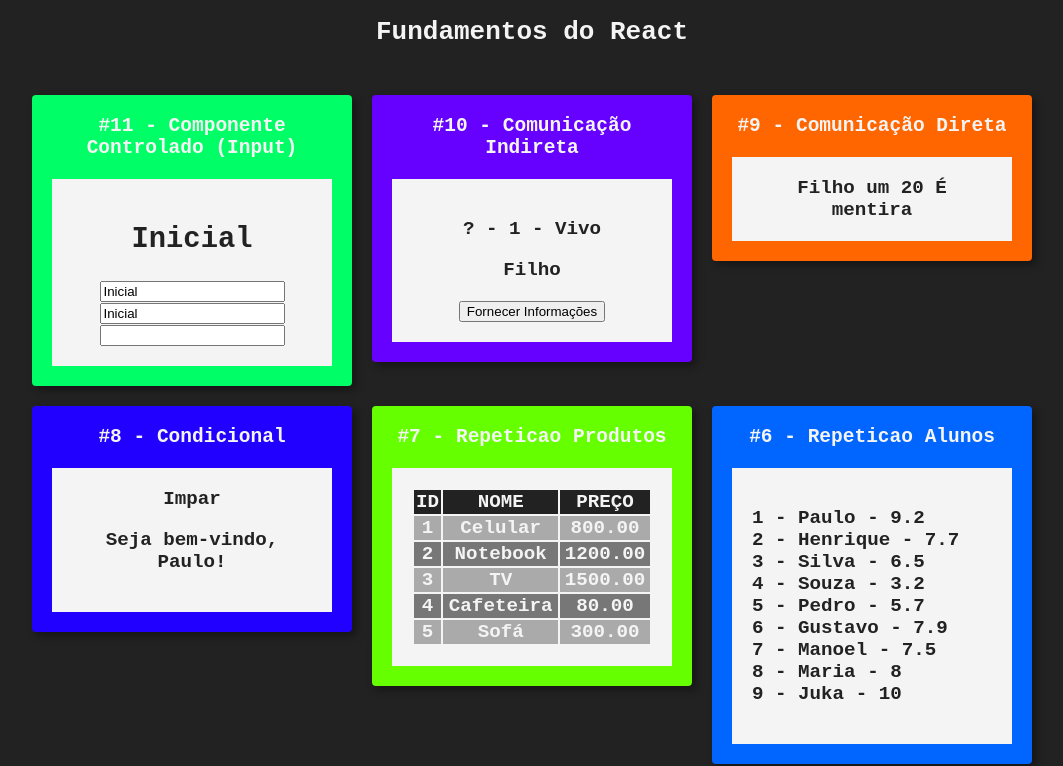
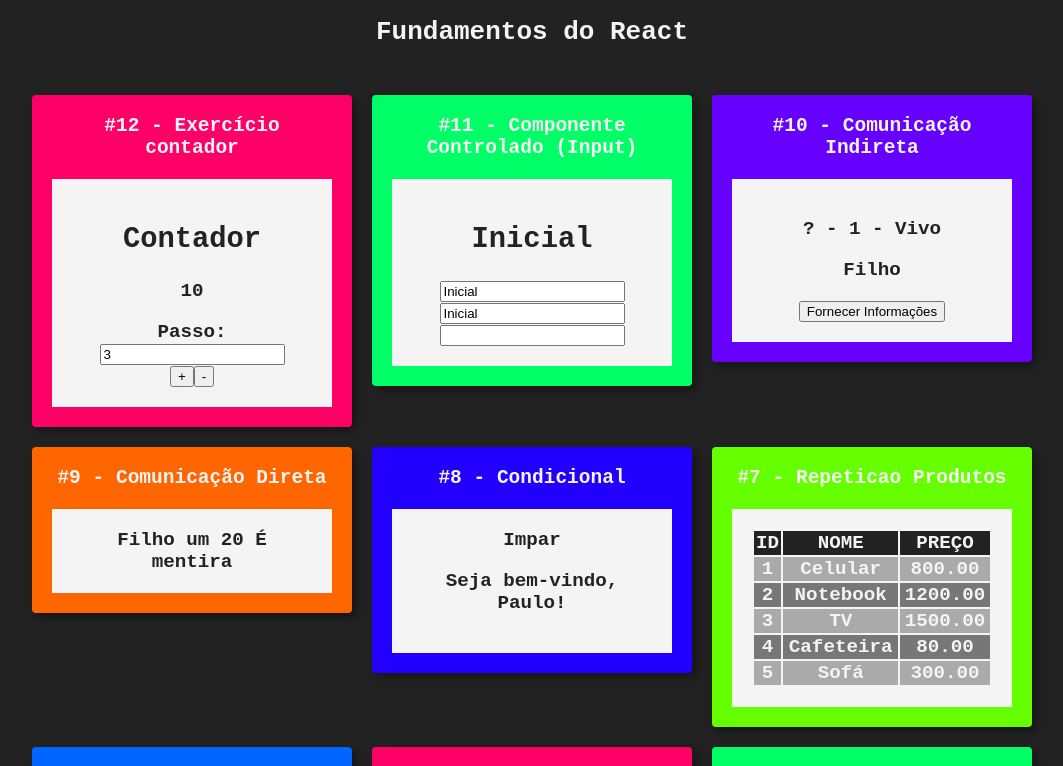
Before and after one commit to Henrique1204/Fundamentos-React, a React (Create React App) app: page / in a window 1280 px wide. Shown: the top 766 px of the page, without its empty margins (108-1171 px from the left). Built offline with nearby package versions, Linux system fonts and the light colour scheme.

Commit message:
Adicionar exercicio de contador

```diff
--- a/src/App.jsx
+++ b/src/App.jsx
@@ -13,31 +13,42 @@ import UsuarioInfo from "./componentes/condicional/UsuarioInfo";
 import DiretaPai from "./componentes/comunicacao/DiretaPai";
 import IndiretaPai from "./componentes/comunicacao/IndiretaPai";
 import Input from "./componentes/formulario/Input";
+import Contador from "./componentes/contador/Contador";
 import "./App.css";
 
 export default () => (
     <div id="App">
         <h1>Fundamentos do React</h1>
         <div className="Cards">
+            <Card titulo="#12 - Exercício contador" color="#F06">
+                <Contador inicio={10} passo={3} />
+            </Card>
+
             <Card titulo="#11 - Componente Controlado (Input)" color="#0F6">
                 <Input />
             </Card>
+
            <Card titulo="#10 - Comunicação Indireta" color="#60F">
                 <IndiretaPai />
             </Card>
+
             <Card titulo="#9 - Comunicação Direta" color="#F60">
                 <DiretaPai />
             </Card>
+
             <Card titulo="#8 - Condicional">
                 <ParOuImpar numero={3} />
                 <UsuarioInfo usuario={ { nome: "Paulo" } } />
             </Card>
+
             <Card titulo="#7 - Repeticao Produtos" color="#6F0">
                 <TabelaProdutos />
             </Card>
+
             <Card titulo="#6 - Repeticao Alunos" color="#06F">
                 <ListaAlunos />
             </Card>
+
             <Card titulo="#5 - Componente com filho" color="#F06">
                 <Familia sobrenome="Santos">
                     <FamiliaMembro nome="Paulo" />
@@ -45,15 +56,19 @@ export default () => (
                     <FamiliaMembro nome="Henrique" />
                 </Familia>
             </Card>
+
             <Card titulo="#4 - Numero Aleatório" color="#0F6">
                 <Aleatorio maximo={10} minimo={1} />
             </Card>
+
             <Card titulo="#3 - Fragmento" color="#60F">
                 <Fragmento />
             </Card>
+
             <Card titulo="#2 - Com Parâmetro" color="#F60">
                 <ComParametros titulo="Situação do Aluno" aluno="Paulo" nota={8} />
             </Card>
+
             <Card titulo="#1 - Primeiro Componente">
                 <Primeiro></Primeiro>
             </Card>
--- /dev/null
+++ b/src/componentes/contador/Contador.jsx
@@ -0,0 +1,50 @@
+import React, { Component } from "react";
+
+class Contador extends Component {
+    constructor(props) {
+        super(props);
+
+        this.state = {
+            numero: (props["inicio"]) ? props["inicio"] : 0,
+            passo: (props["passo"]) ? props["passo"] : 1
+        };
+
+        // Alternativa para fazer a função travar a referência de this na classe
+        this.alterarPasso = this.alterarPasso.bind(this);
+    }
+
+    // Alternativa para fazer a função travar a referência de this na classe
+    inc = () => {
+        const {numero: num, passo} = this.state;
+
+        this.setState({ numero: num + passo });
+    };
+
+    dec() {
+        const {numero: num, passo} = this.state;
+
+        this.setState({ numero: num - passo });
+    }
+
+    alterarPasso(e) {
+        this.setState({ passo: Number(e.target.value) });
+    }
+
+    render() {
+        return (
+            <div>
+                <h2>Contador</h2>
+                <p>{ this.state["numero"] }</p>
+                <form>
+                    <label htmlFor="passo">Passo: </label>
+                    <input type="number" id="passo" name="passo" value={this.state["passo"]} onChange={this.alterarPasso} min="1" />
+                </form>
+                <button type="button" onClick={this.inc}>+</button>
+                {/* Alternativa para fazer a função travar a referência de this na classe */}
+                <button type="button" onClick={() => this.dec()}>-</button>
+            </div>
+        )
+    }
+}
+
+export default Contador;
```
